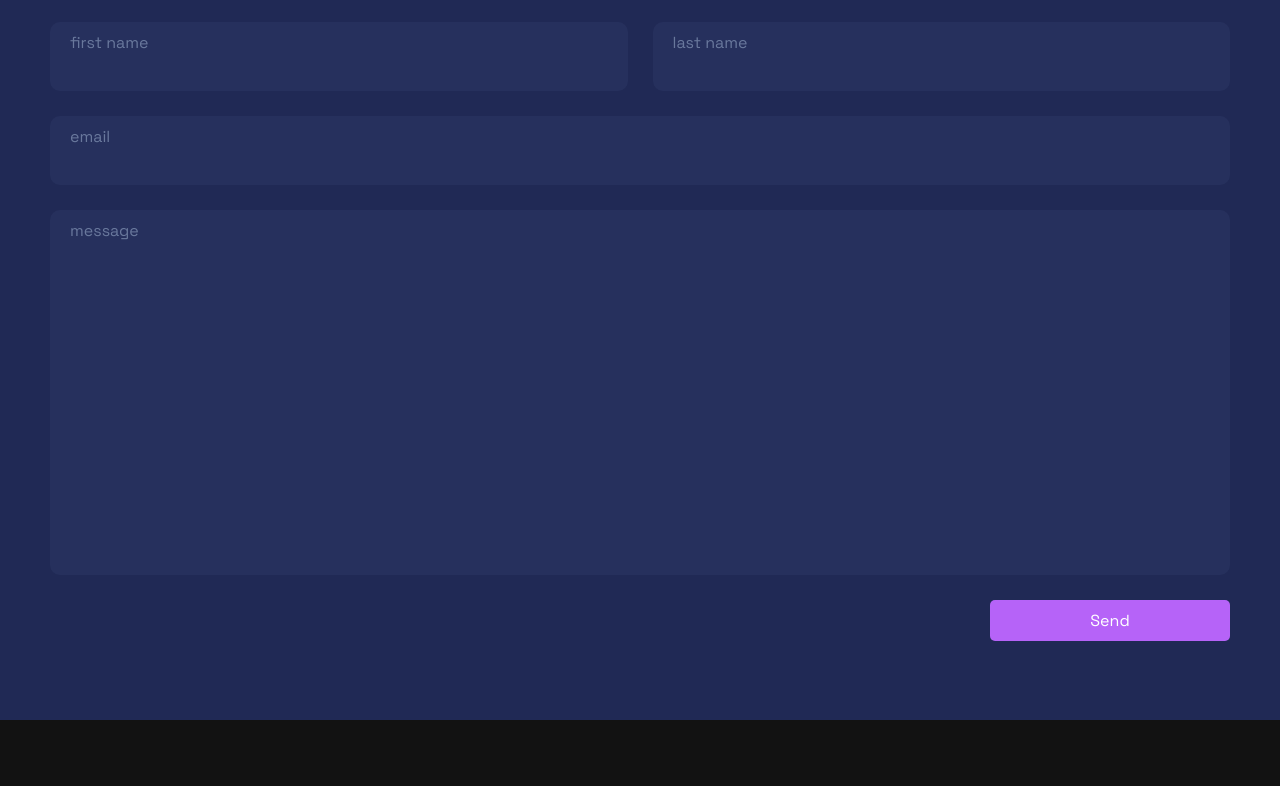
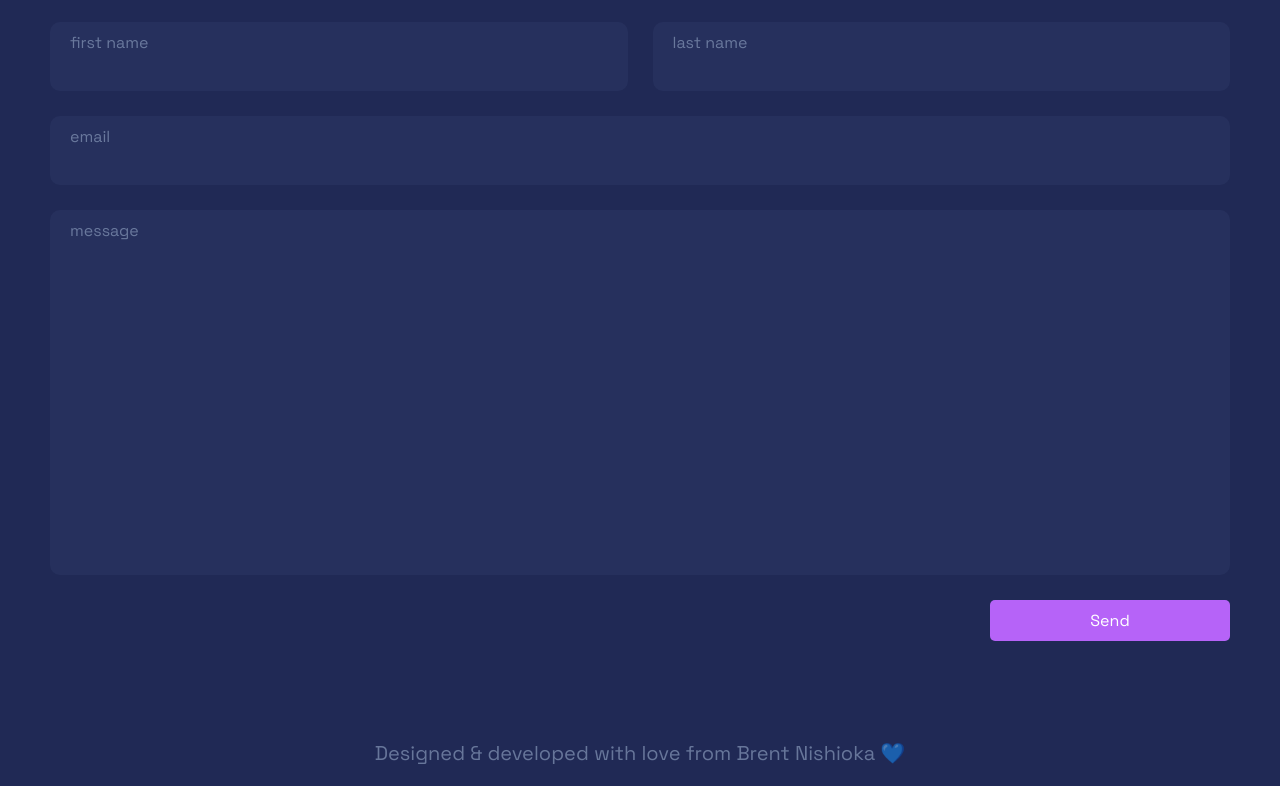
Before and after one commit to brentnishioka/Portfolio, an Astro site: page / in a window 1280 px wide. Shown: the part 3438-4224 px from the top of the page. Before the commit the page ends 4158 px from the top, so only its background shows below. Built offline with nearby package versions, Linux system fonts and the light colour scheme; Astro itself is replaced by a stand-in of ours.

Commit message:
added footer + changed site icon

```diff
--- /dev/null
+++ b/src/components/footer/Footer.astro
@@ -0,0 +1,11 @@
+---
+---
+
+<h1>Designed & developed with love from Brent Nishioka 💙</h1>
+
+<style>
+  h1 {
+    font-size: 1.25rem;
+    color: var(--secondary-text);
+  }
+</style>
--- a/src/pages/index.astro
+++ b/src/pages/index.astro
@@ -5,6 +5,7 @@ import Navbar from "../components/navbar/Navbar.astro";
 import ProjectSection from "../components/projects/ProjectSection.astro";
 import SectionHeader from "../components/SectionHeader.astro";
 import SkillSection from "../components/skills/SkillsSection.astro";
+import Footer from "../components/footer/Footer.astro";
 import "../styles/application.css";
 ---
 
@@ -14,7 +15,7 @@ import "../styles/application.css";
     <meta charset="UTF-8" />
     <meta name="description" content="Astro description" />
     <meta name="viewport" content="width=device-width" />
-    <link rel="icon" type="image/svg+xml" href="/favicon.svg" />
+    <link rel="icon" type="image/svg+xml" href="/code.svg" />
     <!-- <link rel="preconnect" href="https://fonts.googleapis.com" />
     <link rel="preconnect" href="https://fonts.gstatic.com" crossorigin />
     <link
@@ -40,6 +41,9 @@ import "../styles/application.css";
       <ProjectSection />
       <ContactSection />
     </main>
+    <footer>
+      <Footer />
+    </footer>
   </body>
 </html>
 <style>
@@ -47,4 +51,10 @@ import "../styles/application.css";
     background-color: var(--primary);
     padding: 75px 50px;
   }
+  footer {
+    background-color: var(--primary);
+    padding: 20px 50px;
+    display: flex;
+    justify-content: center;
+  }
 </style>
```
